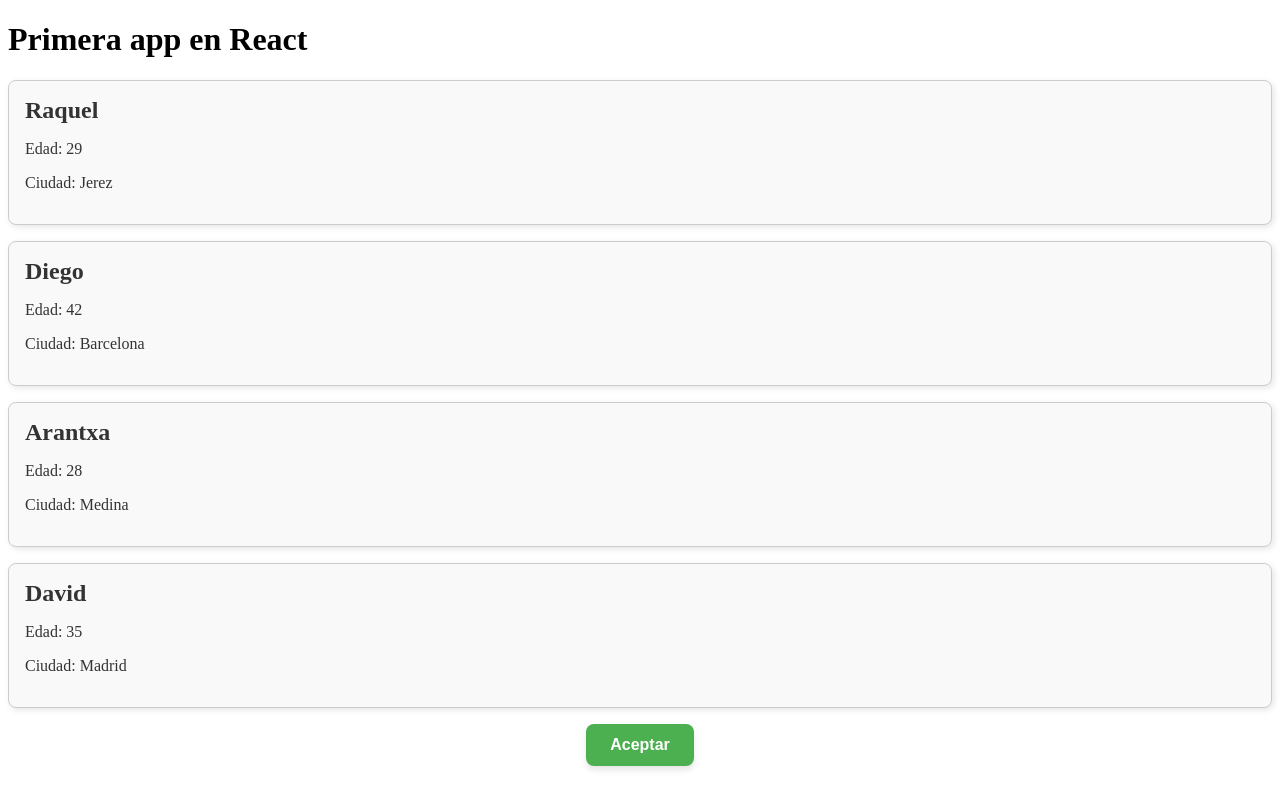
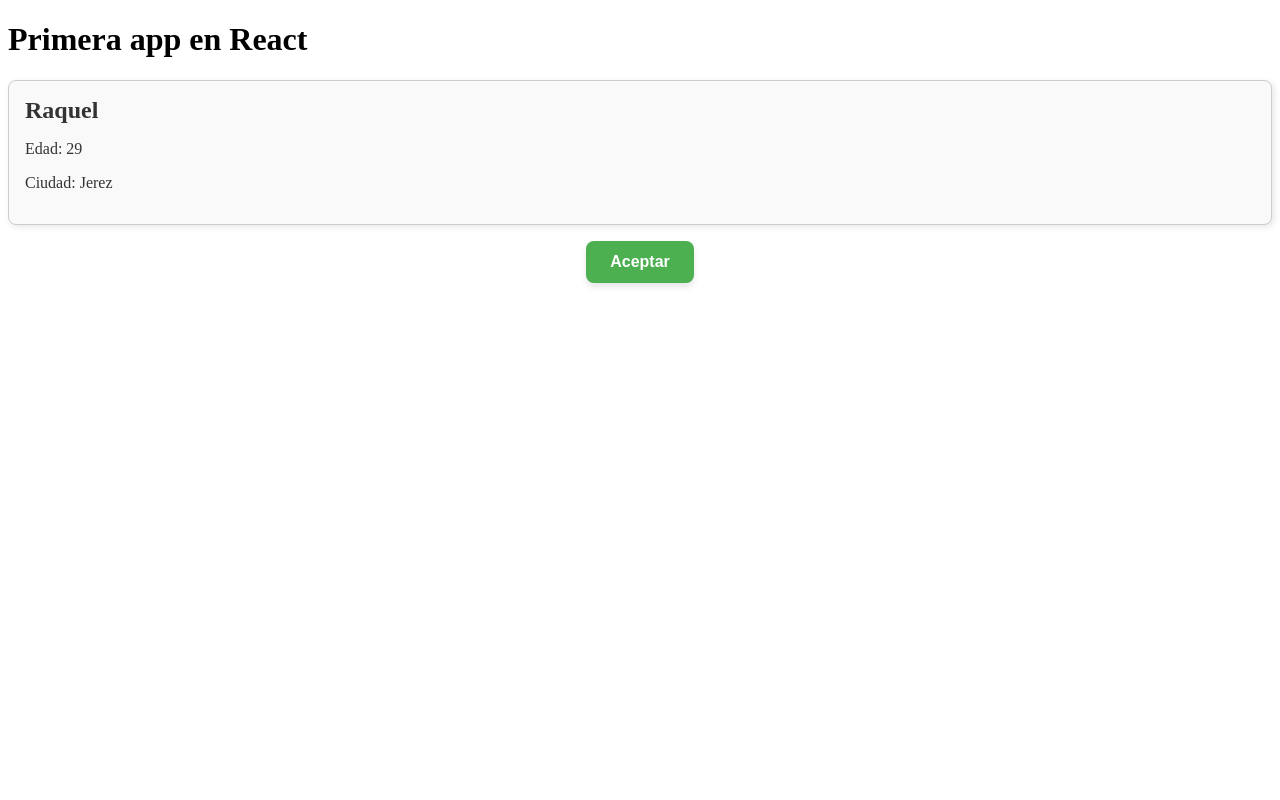
Before and after one commit to raquelruz/react-components, a React (Vite) app: page / in a window 1280 px wide. Built offline with nearby package versions, Linux system fonts and the light colour scheme.

Commit message:
feat(components): changes in app.jsx

```diff
--- a/src/App.jsx
+++ b/src/App.jsx
@@ -9,12 +9,6 @@ export const App = () => {
 
         <UserCard name={"Raquel"} age={29} city={"Jerez"}/>
 
-        <UserCard name={"Diego"} age={42} city={"Barcelona"}/>
-
-        <UserCard name={"Arantxa"} age={28} city={"Medina"}/>
-
-        <UserCard name={"David"} age={35} city={"Madrid"}/>
-
         <CustomButton text={"Aceptar"}/>
         </>
     )
```
